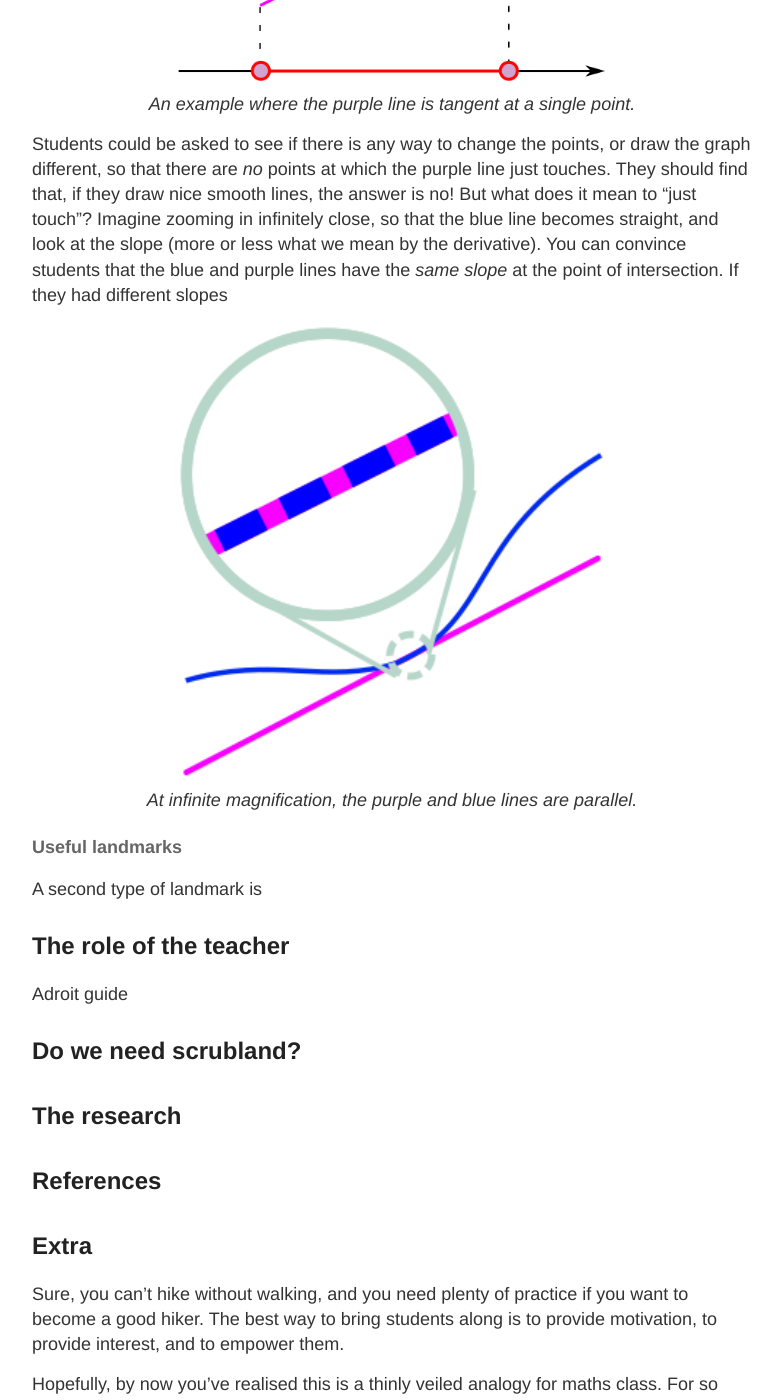
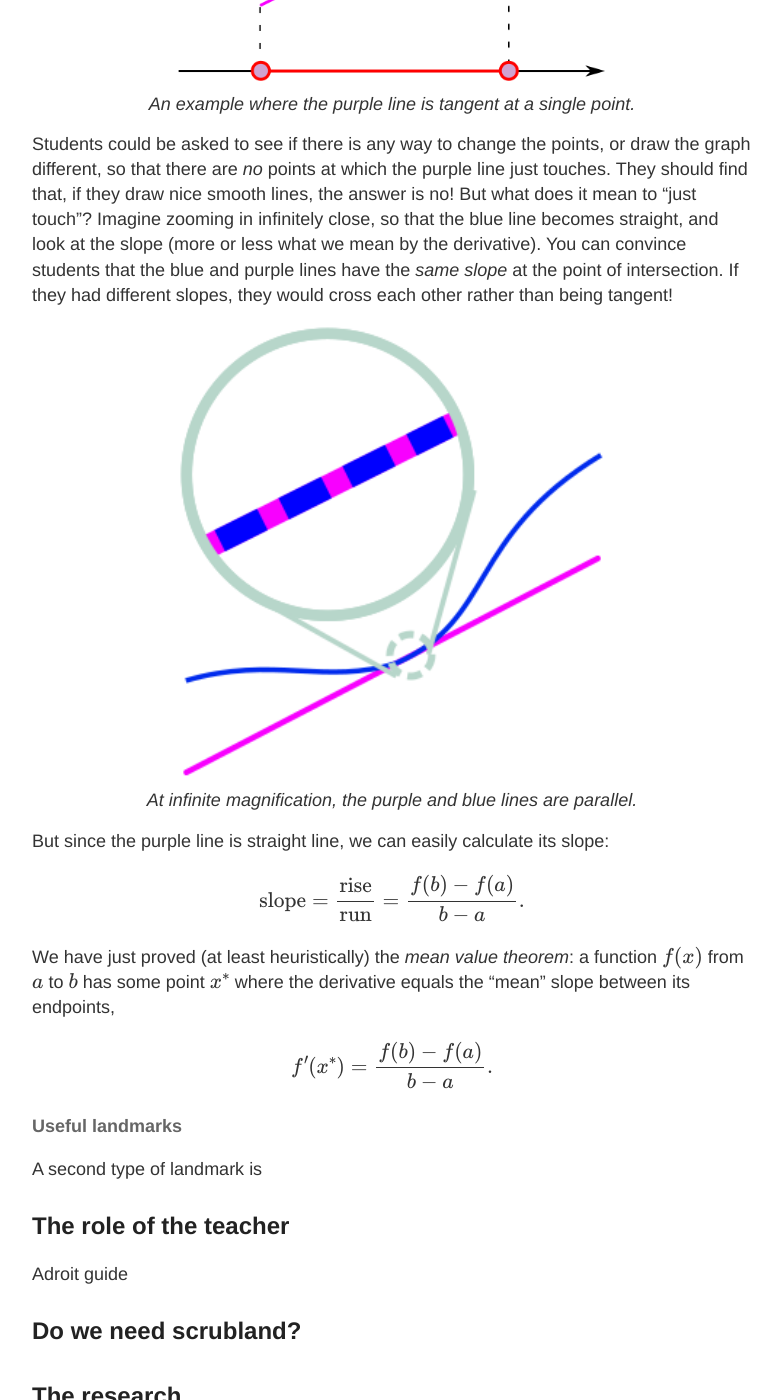
Before and after one commit to hapax/hapax.github.io, a Jekyll site: the page built from assets/teaching.md, in a window 1280 px wide and 1400 px high, scrolled down 5162 px. Shown: the whole window, without its empty margins (248-1029 px from the left). Built offline with Jekyll 4.4.1, drawn with Linux system fonts in a browser that asks for light colours; our own code applies the rules of GitHub Pages for plain Markdown files; formulas are drawn with MathJax 3; a script that is not in the unit is left out; some of the changed text lies outside the part shown.

Commit message:
Update teaching.md

```diff
--- a/assets/teaching.md
+++ b/assets/teaching.md
@@ -235,7 +235,8 @@ straight, and look at the slope (more or less what we mean by the
 derivative).
 You can convince students that the blue and purple lines
 have the *same slope* at the point of intersection.
-If they had different slopes
+If they had different slopes, they would cross each other rather than
+being tangent!
 
 <figure>
     <div style="text-align:center"><img src ="/images/posts/mvt5.png"
@@ -244,6 +245,21 @@ If they had different slopes
     blue lines are parallel.</i></figcaption>
 	</div>
 </figure>
+
+But since the purple line is straight line, we can easily calculate
+its slope:
+
+$$
+\text{slope} = \frac{\text{rise}}{\text{run}} = \frac{f(b)-f(a)}{b-a}.
+$$
+
+We have just proved (at least heuristically) the *mean value theorem*:
+a function $f(x)$ from $a$ to $b$ has some point $x^*$ where the derivative
+equals the "mean" slope between its endpoints,
+
+$$
+f'(x^*) = \frac{f(b)-f(a)}{b-a}.
+$$
 
 #### Useful landmarks
 
```
Also changed, not shown: other parts of assets/teaching.md (+1 -1 lines).
